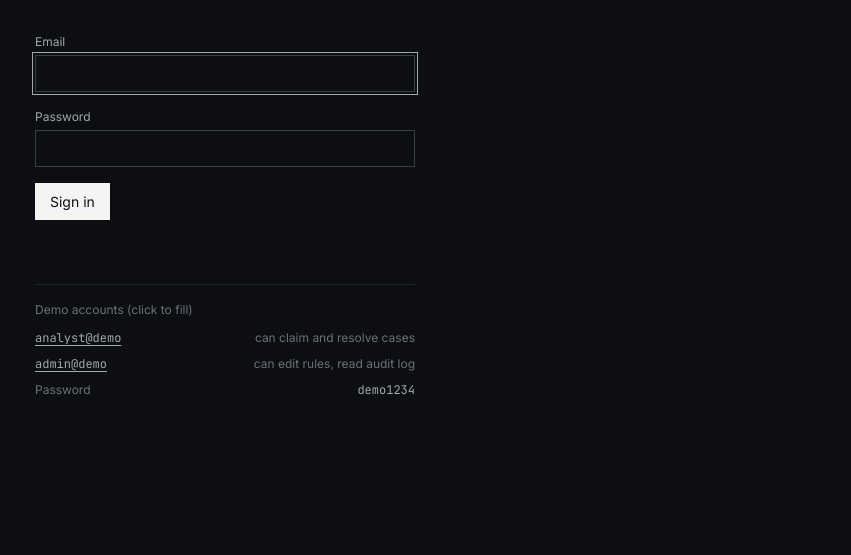
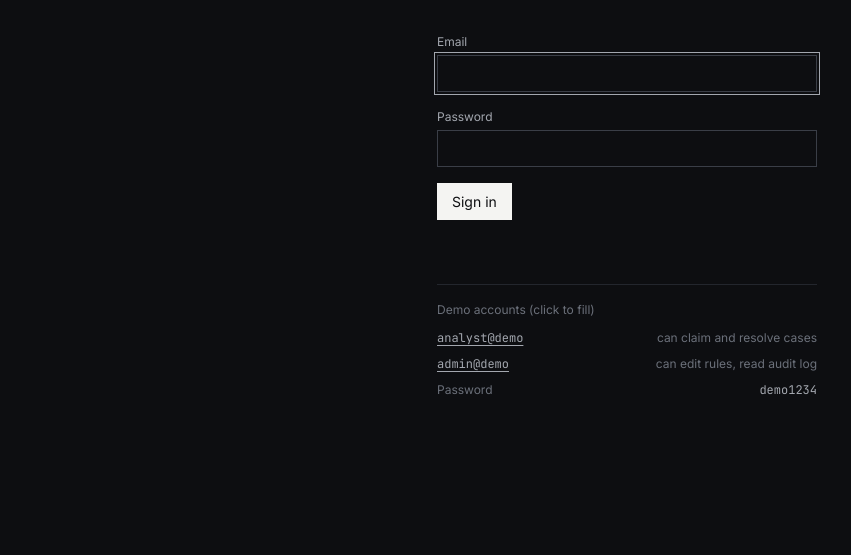
Before and after one commit to kartik6049/vigil-core, a website with bundled scripts: page web/index.html in a window 1280 px wide. Shown: the part 245-800 px from the top of the page, without its empty margins (13-864 px from the left). Built offline with nearby package versions, Linux system fonts and the light colour scheme.

Commit message:
Center the login box

```diff
--- a/web/css/style.css
+++ b/web/css/style.css
@@ -127,7 +127,7 @@ canvas.geo { width: 100%; height: 560px; display: block; }
 .google-visualization-table-table { font-family: var(--mono); }
 
 /* ---------- login ---------- */
-.login { min-height: 100vh; display: flex; align-items: center; padding: 32px 32px 32px 48px; }
+.login { min-height: 100vh; display: flex; align-items: center; justify-content: center; padding: 32px; }
 .login-box { width: 100%; max-width: 380px; }
 .login .brand { font-size: 40px; margin-bottom: 8px; }
 .login .tag { color: var(--g5); margin-bottom: 36px; }
```
